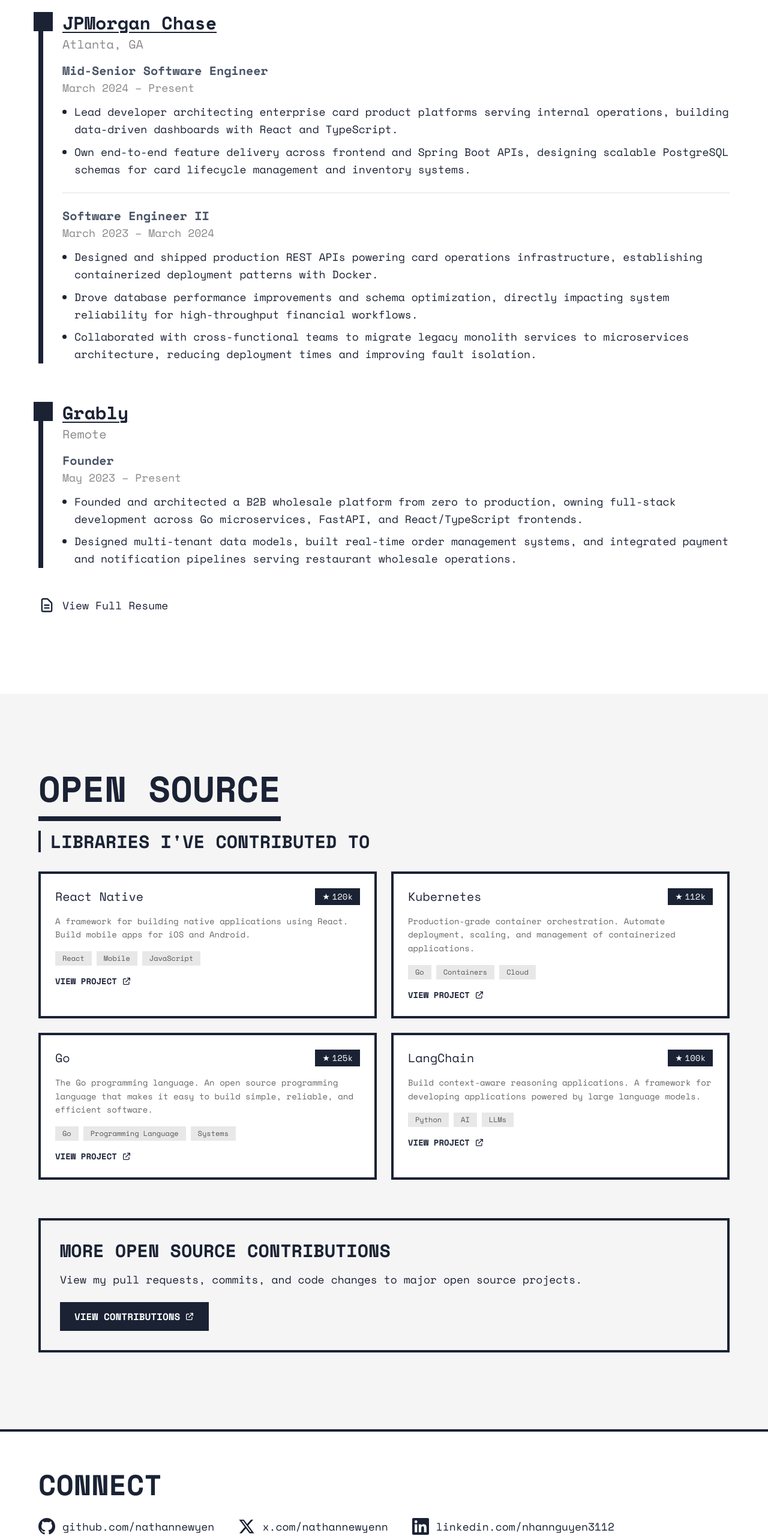
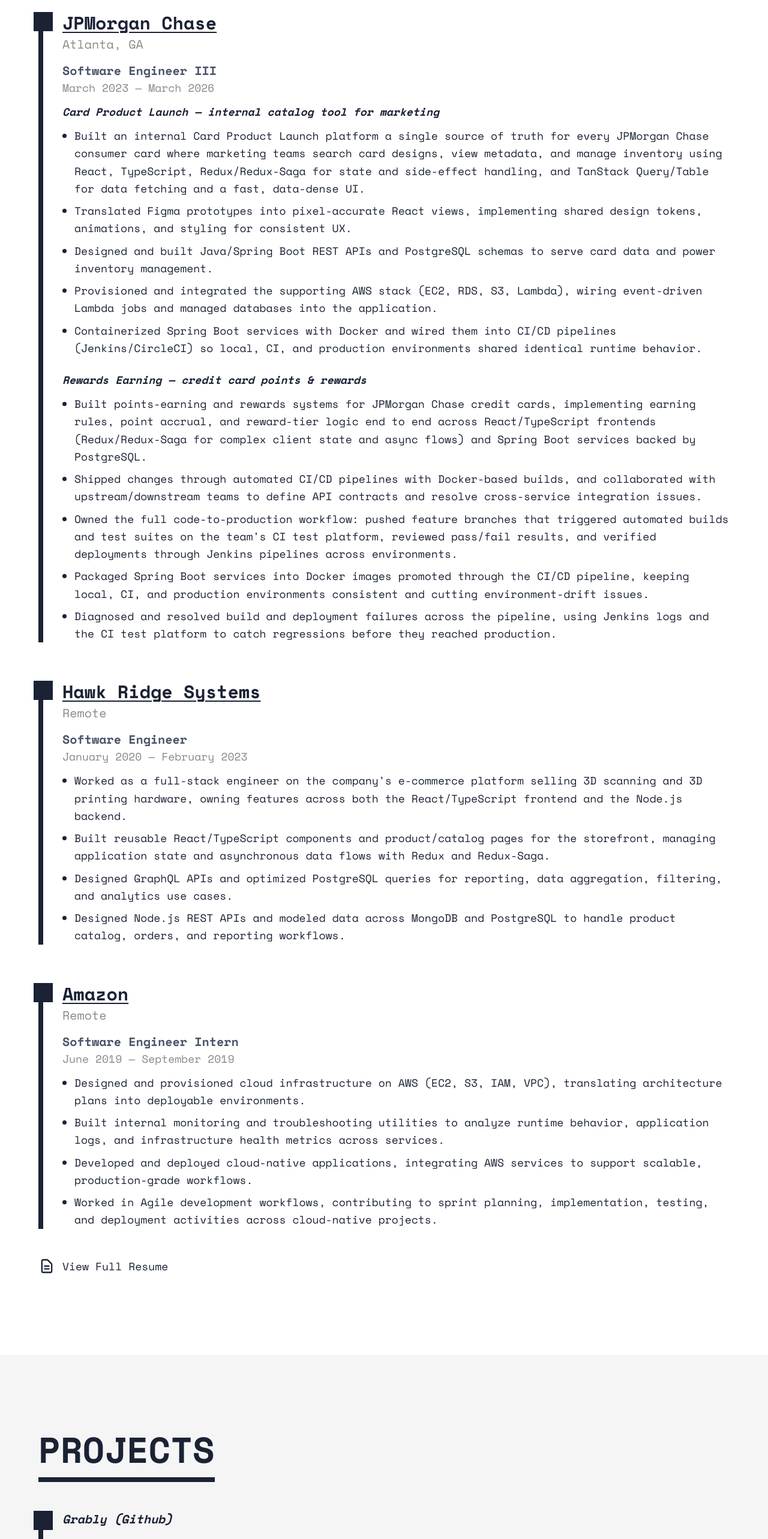
Before and after one commit to nathannewyen/v4, a Next.js app: page / in a window 1280 px wide. Shown: the part 1040-3606 px from the top of the page at 60% size. Built offline with nearby package versions, Linux system fonts and the light colour scheme; no server answers.

Commit message:
Update experience content and add personal projects section

```diff
--- a/src/components/Portfolio.tsx
+++ b/src/components/Portfolio.tsx
@@ -5,7 +5,14 @@
 import { siteConfig } from "@/config/site";
 import { initialProjects } from "@/data/projects";
 import { useGitHubStars, useActiveSection } from "@/hooks";
-import { Hero, Experience, Projects, Connect, Footer } from "@/components/sections";
+import {
+  Hero,
+  Experience,
+  PersonalProjects,
+  Projects,
+  Connect,
+  Footer,
+} from "@/components/sections";
 import ThemeToggle from "@/components/ThemeToggle";
 import ErrorBoundary from "@/components/ErrorBoundary";
 
@@ -85,6 +92,9 @@
           <Experience />
         </ErrorBoundary>
         <ErrorBoundary>
+          <PersonalProjects />
+        </ErrorBoundary>
+        <ErrorBoundary>
           <Projects projects={projects} isLoading={isLoadingStars} />
         </ErrorBoundary>
         <ErrorBoundary>
--- a/src/components/sections/Experience.tsx
+++ b/src/components/sections/Experience.tsx
@@ -4,14 +4,12 @@
 import { useScrollAnimation } from "@/hooks";
 import { DocumentIcon } from "@/components/icons";
 
-// Experience section - Work history with companies and roles
 const Experience = () => {
   const [sectionRef, isVisible] = useScrollAnimation(0.1);
 
   return (
     <section id="experience" className="py-16 md:py-32 px-4 md:px-16 bg-white dark:bg-[#12121a]">
       <div ref={sectionRef} className="max-w-[1440px] mx-auto">
-        {/* Section heading with thick bottom border */}
         <h2
           className={`text-5xl md:text-6xl font-bold mb-12 border-b-8 border-[#1A2234] dark:border-white pb-4 inline-block text-[#1A2234] dark:text-white transition-all duration-700 ${isVisible ? "opacity-100 translate-y-0" : "opacity-0 translate-y-8"}`}
         >
@@ -25,12 +23,9 @@
               className={`transition-all duration-700 ${isVisible ? "opacity-100 translate-y-0" : "opacity-0 translate-y-8"}`}
               style={{ transitionDelay: `${jobIndex * 150}ms` }}
             >
-              {/* Company with left border and square marker */}
               <div className="relative border-l-8 border-[#1A2234] dark:border-white pl-8">
-                {/* Square marker at top of border */}
                 <div className="absolute -left-4 top-0 w-8 h-8 bg-[#1A2234] dark:bg-white" />
 
-                {/* Company name and location - stacked on mobile */}
                 <div className="mb-4">
                   <a
                     href={job.url}
@@ -43,23 +38,42 @@
                   </span>
                 </div>
 
-                {/* Roles */}
                 <div>
                   {job.roles.map((role, roleIndex) => (
                     <div key={roleIndex}>
-                      {/* Gray divider line between roles */}
                       {roleIndex > 0 && (
                         <div className="border-t border-[#e0e0e0] dark:border-[#3a3a4e] my-6" />
                       )}
-                      {/* Role title and period - stacked on mobile */}
                       <h3 className="text-lg md:text-xl font-bold text-[#4A5568] dark:text-[#9CA3AF]">
                         {role.title}
                       </h3>
                       <span className="text-base md:text-lg text-[#888] dark:text-[#a0a0a0] block mb-3">
                         {role.period}
                       </span>
+
+                      {role.projects && role.projects.length > 0 ? (
+                        <div className="space-y-6">
+                          {role.projects.map((project, projectIndex) => (
+                            <div key={projectIndex}>
+                              <p className="text-base md:text-lg font-bold italic text-[#1A2234] dark:text-[#d0d0d0] mb-3">
+                                {project.name}
+                              </p>
                               <ul className="list-disc list-outside pl-5 space-y-2">
-                        {role.descriptions.map((description, descIndex) => (
+                                {project.descriptions.map((desc, descIndex) => (
+                                  <li
+                                    key={descIndex}
+                                    className="text-base md:text-lg text-[#1A2234] dark:text-[#a0a0a0] leading-relaxed"
+                                  >
+                                    {desc}
+                                  </li>
+                                ))}
+                              </ul>
+                            </div>
+                          ))}
+                        </div>
+                      ) : (
+                        <ul className="list-disc list-outside pl-5 space-y-2">
+                          {role.descriptions?.map((description, descIndex) => (
                             <li
                               key={descIndex}
                               className="text-base md:text-lg text-[#1A2234] dark:text-[#a0a0a0] leading-relaxed"
@@ -68,6 +82,7 @@
                             </li>
                           ))}
                         </ul>
+                      )}
                     </div>
                   ))}
                 </div>
@@ -76,7 +91,6 @@
           ))}
         </div>
 
-        {/* Resume link at bottom of experience section */}
         <div
           className={`mt-12 transition-all duration-700 ${isVisible ? "opacity-100 translate-y-0" : "opacity-0 translate-y-8"}`}
           style={{ transitionDelay: `${experience.length * 150 + 150}ms` }}
--- /dev/null
+++ b/src/components/sections/PersonalProjects.tsx
@@ -0,0 +1,57 @@
+"use client";
+
+import { personalProjects } from "@/data/personal-projects";
+import { useScrollAnimation } from "@/hooks";
+
+const PersonalProjects = () => {
+  const [sectionRef, isVisible] = useScrollAnimation(0.1);
+
+  return (
+    <section
+      id="personal-projects"
+      className="py-16 md:py-32 px-4 md:px-16 bg-[#f5f5f5] dark:bg-[#0a0a0f]"
+    >
+      <div ref={sectionRef} className="max-w-[1440px] mx-auto">
+        <h2
+          className={`text-5xl md:text-6xl font-bold mb-12 border-b-8 border-[#1A2234] dark:border-white pb-4 inline-block text-[#1A2234] dark:text-white transition-all duration-700 ${isVisible ? "opacity-100 translate-y-0" : "opacity-0 translate-y-8"}`}
+        >
+          PROJECTS
+        </h2>
+
+        <div className="space-y-10">
+          {personalProjects.map((project, index) => (
+            <div
+              key={index}
+              className={`relative border-l-8 border-[#1A2234] dark:border-white pl-8 transition-all duration-700 ${isVisible ? "opacity-100 translate-y-0" : "opacity-0 translate-y-8"}`}
+              style={{ transitionDelay: `${index * 150}ms` }}
+            >
+              <div className="absolute -left-4 top-0 w-8 h-8 bg-[#1A2234] dark:bg-white" />
+
+              <a
+                href={project.url}
+                target="_blank"
+                rel="noopener noreferrer"
+                className="text-lg md:text-xl font-bold italic text-[#1A2234] dark:text-[#d0d0d0] hover:underline underline-offset-4 block mb-4"
+              >
+                {project.name}
+              </a>
+
+              <ul className="list-disc list-outside pl-5 space-y-2">
+                {project.descriptions.map((desc, descIndex) => (
+                  <li
+                    key={descIndex}
+                    className="text-base md:text-lg text-[#1A2234] dark:text-[#a0a0a0] leading-relaxed"
+                  >
+                    {desc}
+                  </li>
+                ))}
+              </ul>
+            </div>
+          ))}
+        </div>
+      </div>
+    </section>
+  );
+};
+
+export default PersonalProjects;
--- a/src/components/sections/index.ts
+++ b/src/components/sections/index.ts
@@ -1,6 +1,7 @@
 // Export all section components for easy importing
 export { default as Hero } from "./Hero";
 export { default as Experience } from "./Experience";
+export { default as PersonalProjects } from "./PersonalProjects";
 export { default as Projects } from "./Projects";
 export { default as Connect } from "./Connect";
 export { default as Footer } from "./Footer";
--- a/src/data/experience.ts
+++ b/src/data/experience.ts
@@ -1,6 +1,5 @@
 import { Experience } from "@/types";
 
-// Work experience data - contains company info and roles held at each company
 export const experience: Experience[] = [
   {
     company: "JPMorgan Chase",
@@ -8,35 +7,63 @@
     location: "Atlanta, GA",
     roles: [
       {
-        title: "Mid-Senior Software Engineer",
-        period: "March 2024 – Present",
-        descriptions: [
-          "Lead developer architecting enterprise card product platforms serving internal operations, building data-driven dashboards with React and TypeScript.",
-          "Own end-to-end feature delivery across frontend and Spring Boot APIs, designing scalable PostgreSQL schemas for card lifecycle management and inventory systems.",
-        ],
-      },
-      {
-        title: "Software Engineer II",
-        period: "March 2023 – March 2024",
-        descriptions: [
-          "Designed and shipped production REST APIs powering card operations infrastructure, establishing containerized deployment patterns with Docker.",
-          "Drove database performance improvements and schema optimization, directly impacting system reliability for high-throughput financial workflows.",
-          "Collaborated with cross-functional teams to migrate legacy monolith services to microservices architecture, reducing deployment times and improving fault isolation.",
+        title: "Software Engineer III",
+        period: "March 2023 — March 2026",
+        projects: [
+          {
+            name: "Card Product Launch — internal catalog tool for marketing",
+            descriptions: [
+              "Built an internal Card Product Launch platform a single source of truth for every JPMorgan Chase consumer card where marketing teams search card designs, view metadata, and manage inventory using React, TypeScript, Redux/Redux-Saga for state and side-effect handling, and TanStack Query/Table for data fetching and a fast, data-dense UI.",
+              "Translated Figma prototypes into pixel-accurate React views, implementing shared design tokens, animations, and styling for consistent UX.",
+              "Designed and built Java/Spring Boot REST APIs and PostgreSQL schemas to serve card data and power inventory management.",
+              "Provisioned and integrated the supporting AWS stack (EC2, RDS, S3, Lambda), wiring event-driven Lambda jobs and managed databases into the application.",
+              "Containerized Spring Boot services with Docker and wired them into CI/CD pipelines (Jenkins/CircleCI) so local, CI, and production environments shared identical runtime behavior.",
+            ],
+          },
+          {
+            name: "Rewards Earning — credit card points & rewards",
+            descriptions: [
+              "Built points-earning and rewards systems for JPMorgan Chase credit cards, implementing earning rules, point accrual, and reward-tier logic end to end across React/TypeScript frontends (Redux/Redux-Saga for complex client state and async flows) and Spring Boot services backed by PostgreSQL.",
+              "Shipped changes through automated CI/CD pipelines with Docker-based builds, and collaborated with upstream/downstream teams to define API contracts and resolve cross-service integration issues.",
+              "Owned the full code-to-production workflow: pushed feature branches that triggered automated builds and test suites on the team's CI test platform, reviewed pass/fail results, and verified deployments through Jenkins pipelines across environments.",
+              "Packaged Spring Boot services into Docker images promoted through the CI/CD pipeline, keeping local, CI, and production environments consistent and cutting environment-drift issues.",
+              "Diagnosed and resolved build and deployment failures across the pipeline, using Jenkins logs and the CI test platform to catch regressions before they reached production.",
+            ],
+          },
         ],
       },
     ],
   },
   {
-    company: "Grably",
-    url: "https://getgrably.com/",
+    company: "Hawk Ridge Systems",
+    url: "https://hawkridgesys.com/",
     location: "Remote",
     roles: [
       {
-        title: "Founder",
-        period: "May 2023 – Present",
+        title: "Software Engineer",
+        period: "January 2020 — February 2023",
         descriptions: [
-          "Founded and architected a B2B wholesale platform from zero to production, owning full-stack development across Go microservices, FastAPI, and React/TypeScript frontends.",
-          "Designed multi-tenant data models, built real-time order management systems, and integrated payment and notification pipelines serving restaurant wholesale operations.",
+          "Worked as a full-stack engineer on the company's e-commerce platform selling 3D scanning and 3D printing hardware, owning features across both the React/TypeScript frontend and the Node.js backend.",
+          "Built reusable React/TypeScript components and product/catalog pages for the storefront, managing application state and asynchronous data flows with Redux and Redux-Saga.",
+          "Designed GraphQL APIs and optimized PostgreSQL queries for reporting, data aggregation, filtering, and analytics use cases.",
+          "Designed Node.js REST APIs and modeled data across MongoDB and PostgreSQL to handle product catalog, orders, and reporting workflows.",
+        ],
+      },
+    ],
+  },
+  {
+    company: "Amazon",
+    url: "https://www.amazon.com/",
+    location: "Remote",
+    roles: [
+      {
+        title: "Software Engineer Intern",
+        period: "June 2019 — September 2019",
+        descriptions: [
+          "Designed and provisioned cloud infrastructure on AWS (EC2, S3, IAM, VPC), translating architecture plans into deployable environments.",
+          "Built internal monitoring and troubleshooting utilities to analyze runtime behavior, application logs, and infrastructure health metrics across services.",
+          "Developed and deployed cloud-native applications, integrating AWS services to support scalable, production-grade workflows.",
+          "Worked in Agile development workflows, contributing to sprint planning, implementation, testing, and deployment activities across cloud-native projects.",
         ],
       },
     ],
--- /dev/null
+++ b/src/data/personal-projects.ts
@@ -0,0 +1,16 @@
+import { PersonalProject } from "@/types";
+
+export const personalProjects: PersonalProject[] = [
+  {
+    name: "Grably (Github)",
+    url: "https://github.com/nathannewyen/grably-mobile-ui",
+    descriptions: [
+      "Built Grably, a cross-platform mobile app in React Native and TypeScript, connecting food distributors with their customers — browse a distributor's catalog, place orders, and check out in-app.",
+      "Implemented real-time in-app order tracking so customers can follow an order from purchase through fulfillment.",
+      "Built the backend in Python with a polyglot data layer — PostgreSQL for relational data and DynamoDB for high-throughput, flexible access patterns.",
+      "Containerized services with Docker and deployed on AWS ECS (EC2-backed), with CloudWatch for logging, metrics, and health monitoring.",
+      "Wrote unit tests around core ordering and checkout logic to keep releases stable; designed and shipped the full product end to end as a solo founder.",
+      "Shipped the full product end to end as a solo founder, accelerating delivery with an AI-assisted development workflow.",
+    ],
+  },
+];
```
Also changed, not shown: src/types/index.ts (+14 -0 lines). Lines whose indentation alone changed are shown as unchanged.
